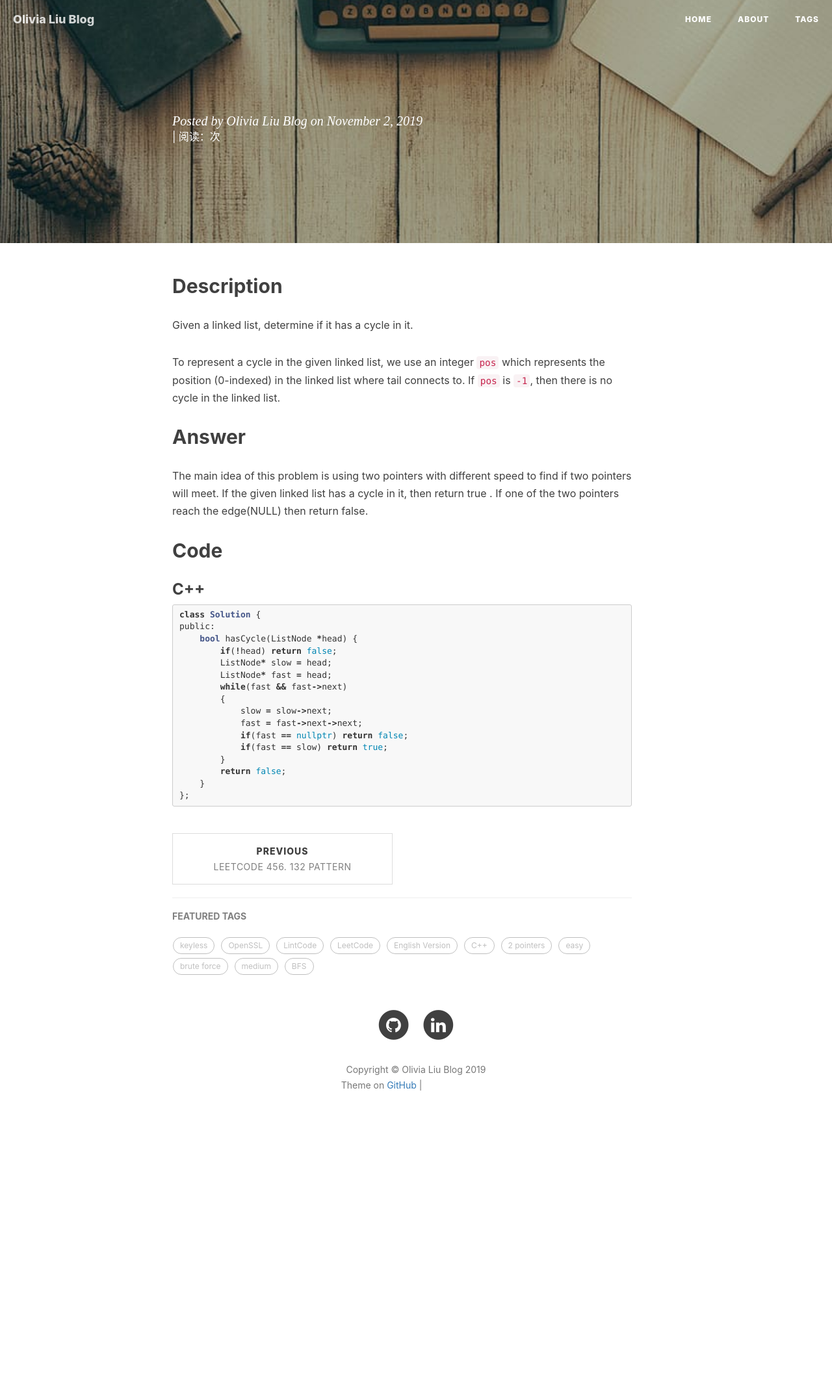
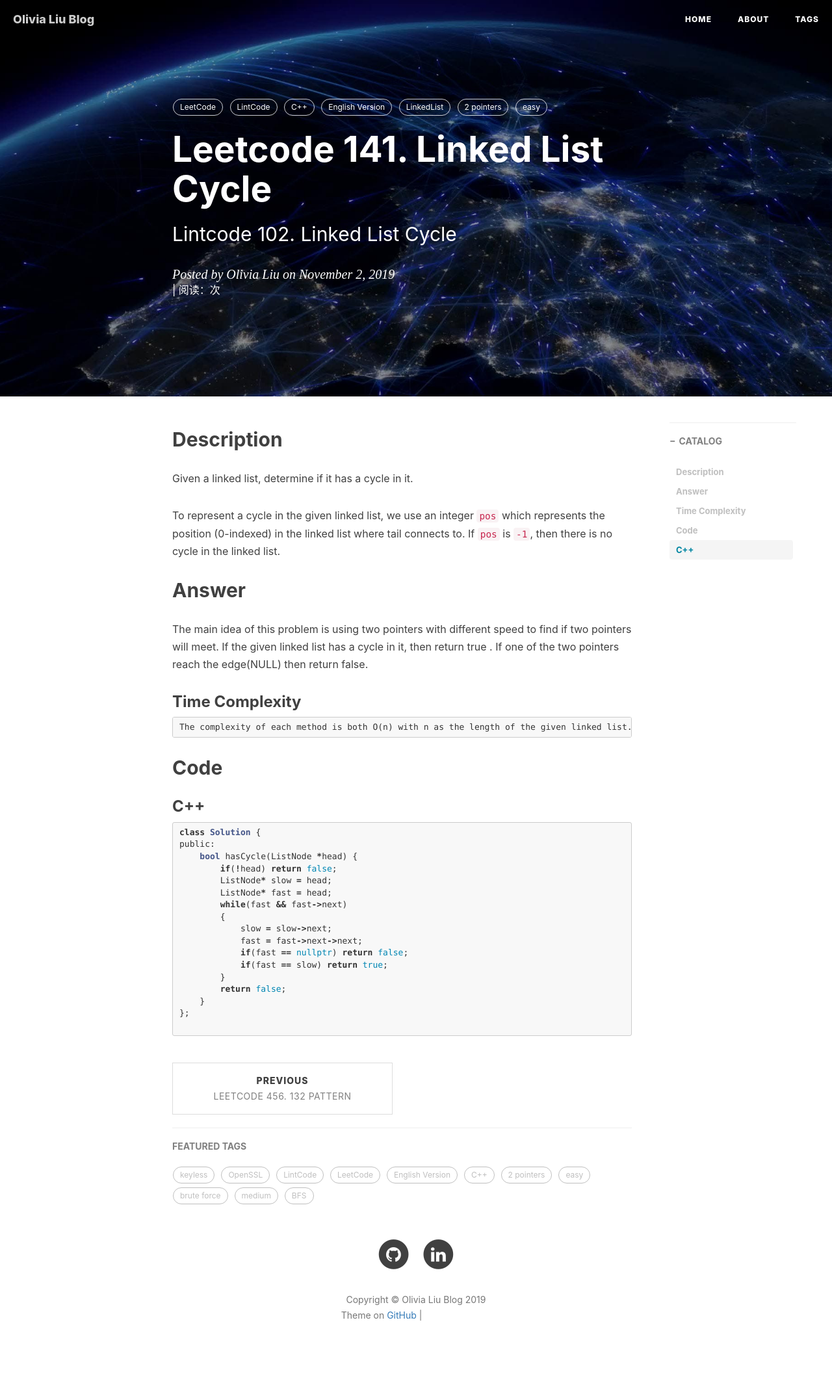
Before and after one commit to liunima1129/liunima1129.github.io, a Jekyll site: the page built from _posts/2019-11-02-Leetcode-141.-Linked-List-Cycle.md, in a window 1280 px wide. Shown: the whole page at 65% size. Built offline with Jekyll 4.4.1, drawn with Linux system fonts in a browser that asks for light colours; nearby versions of some CDN libraries; our own code applies the rules of GitHub Pages for plain Markdown files; comment, search, counter and statistics services are not loaded; before the commit the page ends 1774 px from its top, so only the background shows below that; grey boxes are pictures that could not be loaded.

Commit message:
Update 2019-11-02-Leetcode-141.-Linked-List-Cycle.md

````diff
--- a/_posts/2019-11-02-Leetcode-141.-Linked-List-Cycle.md
+++ b/_posts/2019-11-02-Leetcode-141.-Linked-List-Cycle.md
@@ -4,7 +4,7 @@ title:      Leetcode 141. Linked List Cycle
 subtitle:   Lintcode 102. Linked List Cycle
 date:       2019-11-02
 author:     Olivia Liu
-header-img: img/post_img/shahadat-shemul-7NgccS8ukSY-unsplash.jpg
+header-img: img/post-bg-os-metro.jpg
 catalog: true
 tags:
     - LeetCode
@@ -12,7 +12,7 @@ tags:
     - C++
     - English Version
     - LinkedList
-	- 2 pointers
+    - 2 pointers
     - easy
 
 ---
@@ -26,6 +26,10 @@ To represent a cycle in the given linked list, we use an integer `pos` which rep
 ## Answer
 
 The main idea of this problem is using two pointers with different speed to find if two pointers will meet. If the given linked list has a cycle in it, then return true . If one of the two pointers reach the edge(NULL) then return false.
+
+### Time Complexity
+
+    The complexity of each method is both O(n) with n as the length of the given linked list.
 
 ## Code
 
@@ -48,4 +52,5 @@ public:
         return false;
     }
 };
+
 ```
````
